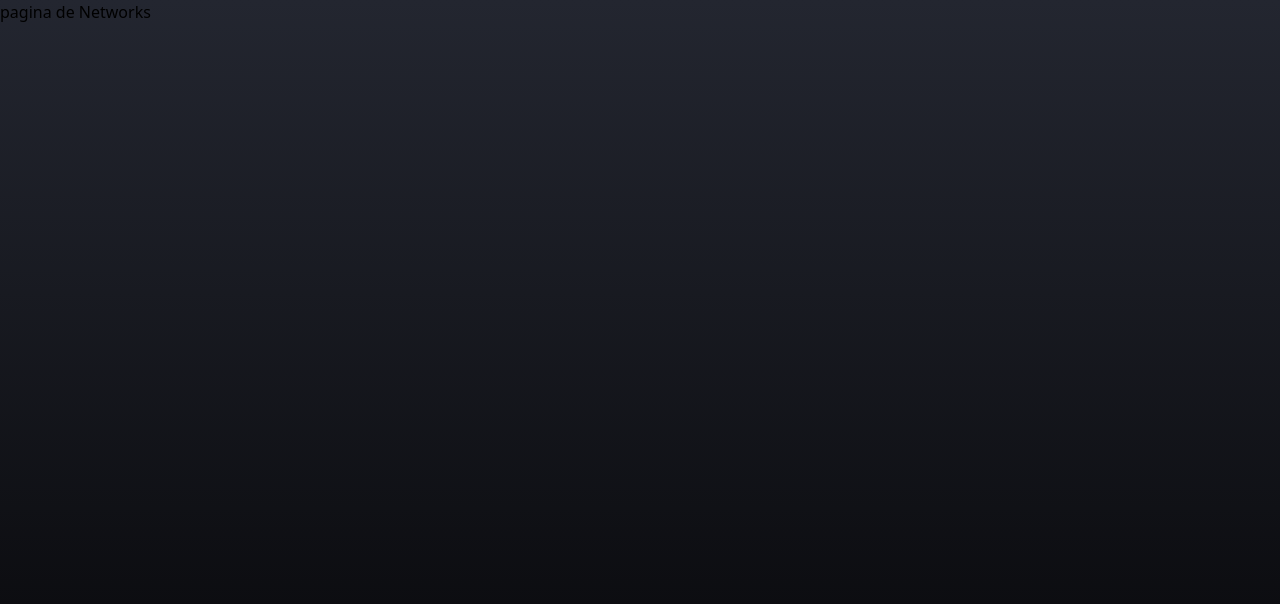
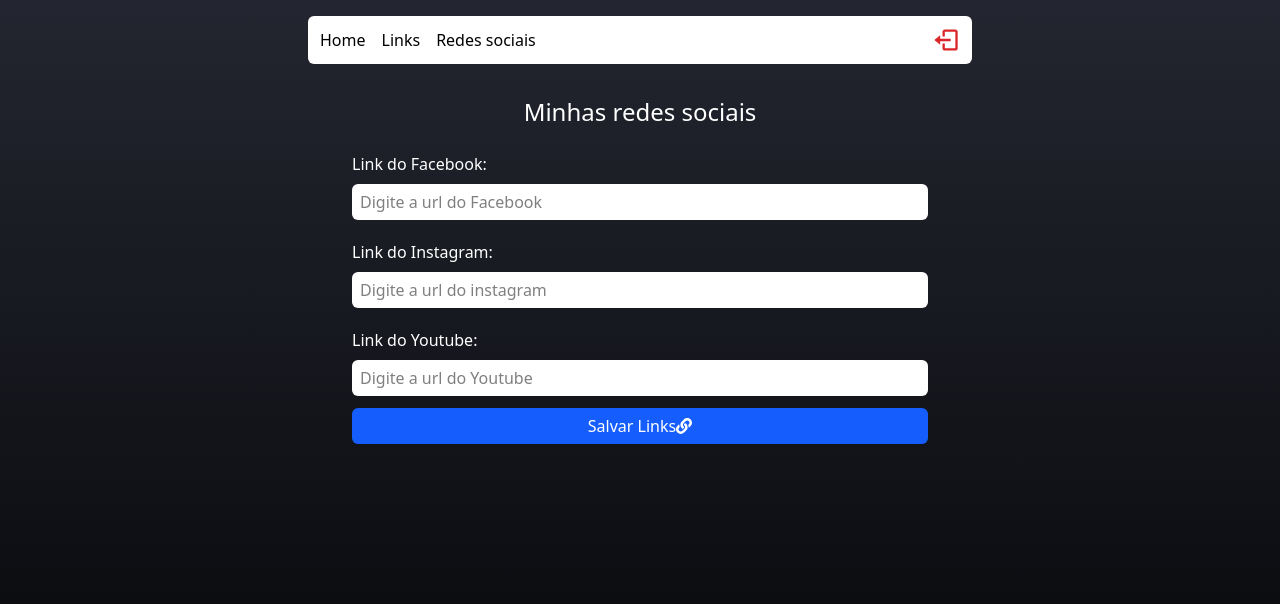
Before and after one commit to MarceloDEV05/LinkTree, a React (Vite) app: page /admin/social in a window 1280 px wide. Shown: the top 604 px of the page. Built offline with nearby package versions, Linux system fonts and the light colour scheme; no server answers; the database is empty; sample sign-in values are in the browser's storage.

Commit message:
armazenando e buscando links no banco de dados

```diff
--- a/src/Pages/Admin/index.tsx
+++ b/src/Pages/Admin/index.tsx
@@ -1,20 +1,85 @@
 import { Header } from "../../components/Header"
 import { Input } from "../../components/Input"
-import { useState,  } from "react"
+import { useState, type FormEvent, useEffect } from "react"
 import { FaLink } from "react-icons/fa"
 import { FiTrash } from "react-icons/fi"
+import { dataBase } from "../../Services/firebaseConnection"
+import { addDoc, collection,onSnapshot, query, orderBy, doc, deleteDoc } from 'firebase/firestore'
+
+interface LinkProps{
+    id:string;
+    name:string;
+    url:string;
+    bg:string;
+    color:string;
+}
 
 export const Admin = () => {
     const [nameInput, setNameInput] = useState('')
     const [urlInput, setUrlInput] = useState('')
     const [textColorInput, setTextColorInput] = useState('#fff')
     const [backgroundColorInput, setBackgroundColorInput] = useState('#000')
+    const [links, setLinks] = useState<LinkProps[]>([])
 
+    useEffect(() => {
+        const linksRef = collection(dataBase, 'Links')
+        const queryRef = query(linksRef, orderBy('created', 'asc'))
+
+        const unsub = onSnapshot(queryRef, (snapshot) => {
+            let list = [] as LinkProps[]
+            snapshot.forEach((doc) => {
+                list.push({
+                    id:doc.id,
+                    name:doc.data().name,
+                    url: doc.data().url,
+                    bg:doc.data().bg ,
+                    color: doc.data().color
+
+                })
+            })
+            setLinks(list)
+            console.log(list)
+        })
+
+        return () => {
+            unsub()
+        }
+    }, [])
+
+    const register = async(e: FormEvent) => {
+        e.preventDefault()
+
+        if(nameInput === '' || urlInput === ''){
+            alert('preencha todos os campos')
+            return;
+        }
+
+        await addDoc(collection(dataBase, 'Links'), {
+            name: nameInput,
+            url: urlInput,
+            bg: backgroundColorInput,
+            color: textColorInput,
+            created: new Date()
+        })
+        .then(() => {
+            setNameInput('')
+            setUrlInput('')
+        })
+        .catch((error) => {
+            console.log('erro ao cadastrar no banco' + error)
+        })
+
+    }
+
+    const deleteLink = async(id:string) => {
+        const docRef = doc(dataBase, 'Links', id)
+        await deleteDoc(docRef)
+    }
 
     return(
        <div className="flex items-center flex-col h-screen pb-7 px-2">
          <Header/>
-           <form className="flex flex-col mt-8 mb-3 w-full max-w-xl">
+           <form onSubmit={register} className="flex flex-col mt-8 mb-3 w-full max-w-xl">
              <label
               className="text-white font-medium mt-2 mb-2">
                Nome do Link:
@@ -85,19 +150,23 @@ export const Admin = () => {
                     Cadastrar<span> <FaLink/> </span>
                 </button>
             </form>
+            <h2 className="font-bold text-white mb-4 text-2xl">Meus Links</h2>
 
-            <h2 className="font-bold text-white mb-4 text-2xl">Meus Links</h2>
-            <article className="flex items-center justify-between w-11/12 max-w-xl rounded py-3 px-2 mb-2 select-none" style={{backgroundColor: "#2563eb", color: "#000"}}>
-                <p>canal do youtube</p>
+            {links.map((link) => (
+               <article key={link.id} className="flex items-center justify-between w-11/12 max-w-xl rounded py-3 px-2 mb-2 select-none" style={{backgroundColor: link.bg, color: link.color}}>
+
+                    <p>{link.name}</p>
                     <div>
                         <button
-                    className="border border-dashed p1 rounded"
+                        className="border border-dashed p1 rounded "
+                        onClick={() => deleteLink (link.id)}
                         >
 
                         <FiTrash size={18} color="#fff"/>
                         </button>
                     </div>
                 </article>
+            ))}
         </div>
     )
 }
--- a/src/Pages/Networks/index.tsx
+++ b/src/Pages/Networks/index.tsx
@@ -1,7 +1,91 @@
+import { Header } from "../../components/Header"
+import { Input } from "../../components/Input"
+import { useState,useEffect, type FormEvent } from "react"
+import { FaLink } from 'react-icons/fa'
+import { dataBase } from "../../Services/firebaseConnection"
+import { doc, setDoc, getDoc } from 'firebase/firestore'
+
 export const Networks = ( ) => {
+    const [facebook, setFacebook] = useState('')
+    const [instagram, setInstagram] = useState('')
+    const [youtube, setYoutube] = useState('')
+
+    useEffect(() => {
+        const loadLinks = () => {
+            const docRef = doc(dataBase, 'social', 'link')
+            getDoc(docRef)
+            .then((snapshot) => {
+                console.log(snapshot)
+                if(snapshot.data() !== undefined){
+                    setFacebook(snapshot.data()?.facebook)
+                    setInstagram(snapshot.data()?.instagram)
+                    setYoutube(snapshot.data()?.youtube)
+                }
+            })
+            .catch((error) => {
+                console.log(error)
+            })
+        }
+
+        loadLinks()
+    }, [])
+
+    const handleSaveLinks = (e:FormEvent) => {
+        e.preventDefault()
+
+        setDoc(doc(dataBase, 'social', 'link'), {
+            facebook: facebook,
+            instagram: instagram,
+            youtube: youtube,
+        })
+        .then(() => {
+            console.log('links cadastrados com sucesso')
+        })
+        .catch((error) => {
+            console.log('erro ao cadastrar' + error)
+        })
+
+    }
+
     return(
-        <div>
-            <h1>pagina de Networks</h1>
+        <div className="flex items-center flex-col min-h-screen pb-7 px-2">
+            <Header/>
+
+            <h1 className="text-2xl text-white font-medium mt-8 mb-4">Minhas redes sociais</h1>
+
+            <form onSubmit={handleSaveLinks} className="flex flex-col max-w-xl w-full">
+                <label className="text-white font-medium mt-2 mb-2"> Link do Facebook: </label>
+                <Input
+                placeholder="Digite a url do Facebook"
+                type="url"
+                value={facebook}
+                onChange={ (e) => setFacebook(e.target.value) }
+                />
+
+
+                <label className="text-white font-medium mt-2 mb-2"> Link do Instagram: </label>
+                <Input
+                placeholder="Digite a url do instagram"
+                type="url"
+                value={instagram}
+                onChange={ (e) => setInstagram(e.target.value) }
+                />
+
+
+                <label className="text-white font-medium mt-2 mb-2"> Link do Youtube: </label>
+                <Input
+                placeholder="Digite a url do Youtube"
+                type="url"
+                value={youtube}
+                onChange={ (e) => setYoutube(e.target.value) }
+                />
+
+                <button
+                type="submit"
+                className="flex text-white bg-blue-600 h-9 rounded-md items-center justify-center mb-7 font-medium">
+                    Salvar Links <span>{<FaLink/>}</span>
+                    </button>
+            </form>
         </div>
     )
 }
```
Lines whose indentation alone changed are shown as unchanged.
